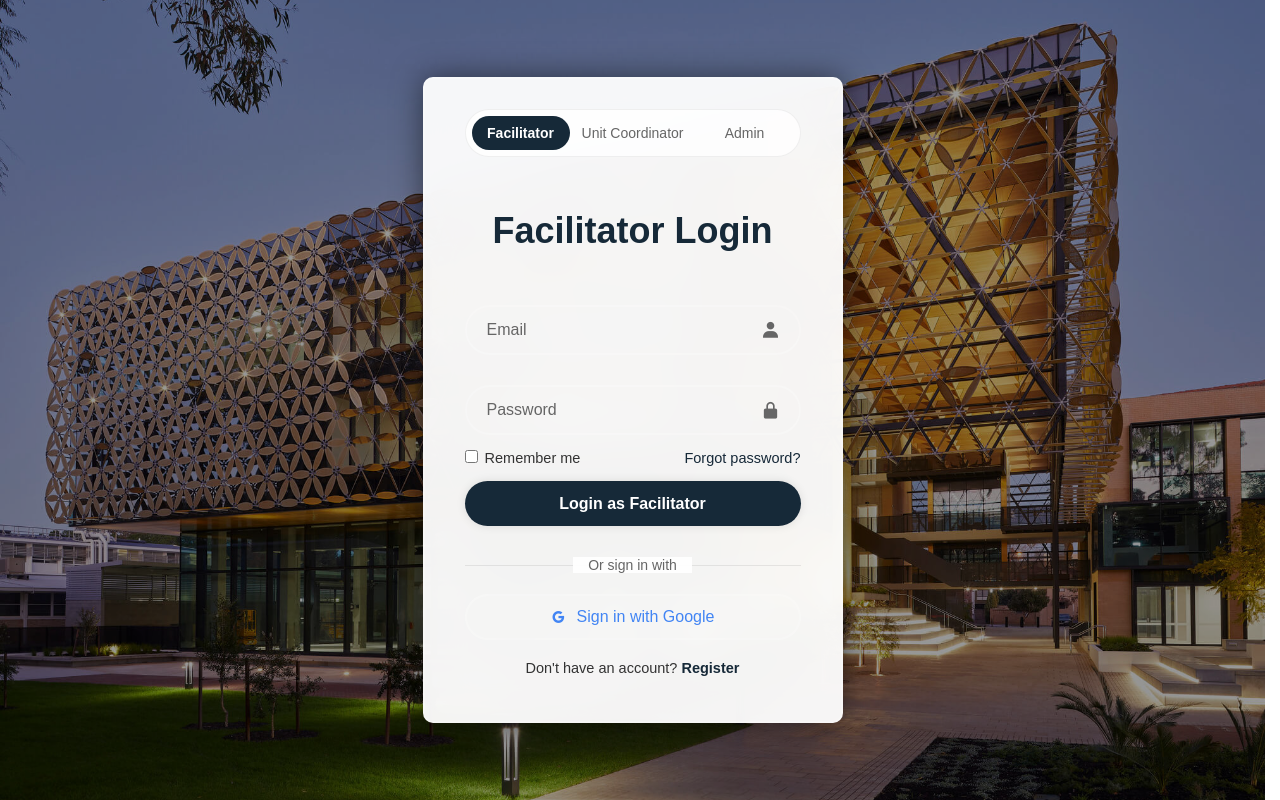
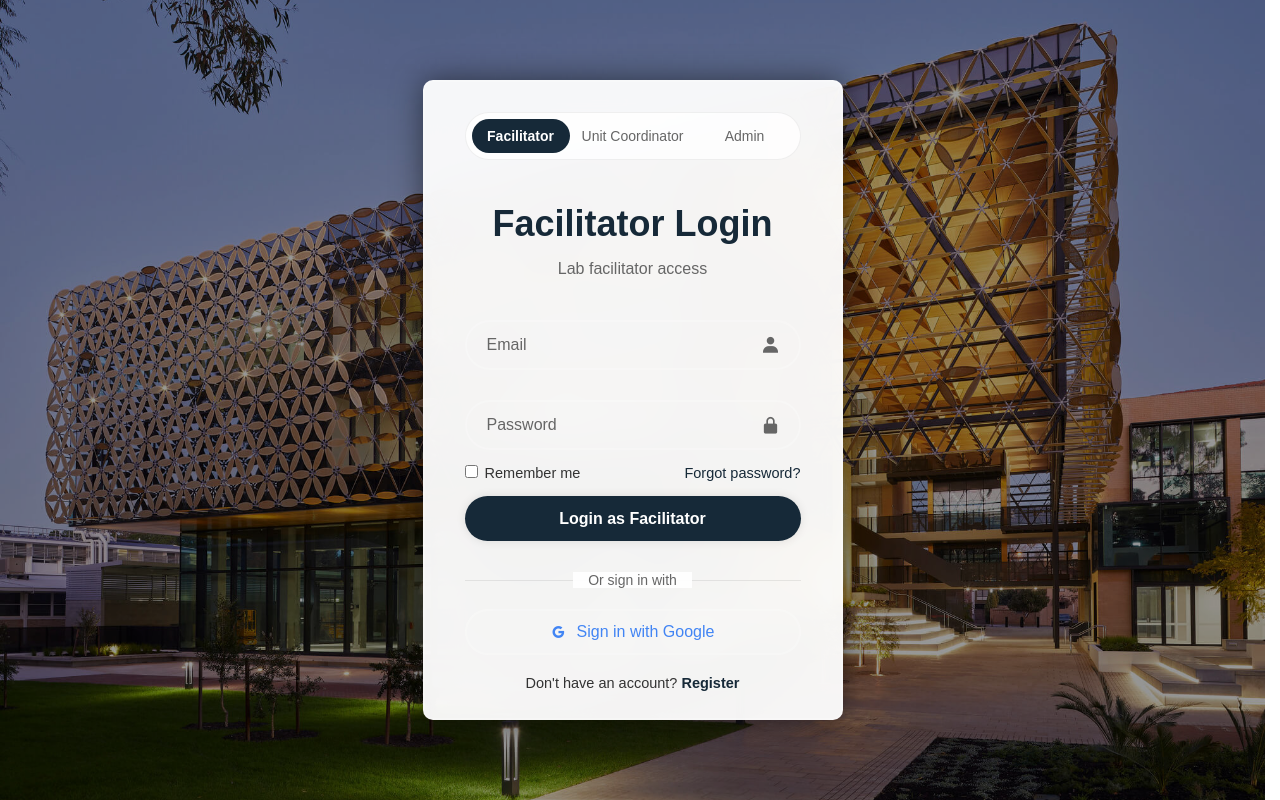
Before and after one commit to Zackggiitt/CITS3200-Scheduling-WebApp--team-42, a Flask app: page / in a window 1280 px wide. Run offline with Flask 3, Linux system fonts and the light colour scheme.

Commit message:
changed some css

```diff
--- a/static/login.css
+++ b/static/login.css
@@ -33,10 +33,12 @@ body::before {
   color: #333; border-radius: 10px;
   padding: 30px 40px; position: relative;
 
-  /* Lock vertical space so role changes don’t move the card */
+  /* Lock vertical space and prevent content overflow */
   min-height: 640px;
+  max-height: 640px; /* Added to cap height */
   display: flex;
   flex-direction: column;
+  overflow: hidden; /* Prevent content from spilling out and affecting border */
 }
 
 /* =========================
@@ -79,14 +81,21 @@ body::before {
    Form Styles
    ========================= */
 .wrapper h1 {
-  font-size: 36px; text-align: center; margin-bottom: 30px; color: #162938;
+  font-size: 36px; text-align: center; margin-bottom: 10px; color: #162938;
+  overflow: hidden; text-overflow: ellipsis; white-space: nowrap; /* Prevent title overflow */
 }
 
-/* Reserve enough space for the longest title (e.g., 2 lines) */
+/* Reserve enough space for the title and subtitle */
 #login-title {
-  display: flex; align-items: center; justify-content: center;
+  display: flex; flex-direction: column; align-items: center; justify-content: center;
   text-align: center;
-  min-height: 88px; /* ~2 lines at 36px */
+  min-height: 100px; /* Adjusted to accommodate title and subtitle */
+  max-height: 100px; /* Cap height to prevent expansion */
+}
+
+.role-subtitle {
+  font-size: 16px; color: #666; text-align: center; margin-top: 5px;
+  overflow: hidden; text-overflow: ellipsis; white-space: nowrap; /* Prevent subtitle overflow */
 }
 
 .input-box {
@@ -127,6 +136,7 @@ body::before {
   cursor: pointer; font-size: 16px; color: #fff; font-weight: 600;
   transition: background-color 0.3s ease;
   white-space: nowrap;  /* prevent “Login as Unit Coordinator” from wrapping */
+  overflow: hidden; text-overflow: ellipsis; /* Prevent button text overflow */
 }
 
 .btn:hover { background: #0f1f2b; }
@@ -180,8 +190,9 @@ body::before {
 }
 
 @media (max-width: 480px) {
-  .wrapper { padding: 15px 20px; min-height: 580px; }
+  .wrapper { padding: 15px 20px; min-height: 580px; max-height: 580px; }
   .wrapper h1 { font-size: 28px; }
-  #login-title { min-height: 68px; }
+  #login-title { min-height: 80px; max-height: 80px; }
+  .role-subtitle { font-size: 14px; }
   .toggle-label { font-size: 12px; padding: 8px 10px; }
 }
--- a/templates/login.html
+++ b/templates/login.html
@@ -28,7 +28,10 @@
       </div>
     </div>
     <form action="{{ url_for('login') }}" method="POST" id="login-form">
-      <h1 id="login-title">Login</h1>
+      <div id="login-title">
+        <h1>Login</h1>
+        <p class="role-subtitle">Lab facilitator access</p>
+      </div>
       <input type="hidden" name="user_role" id="user-role" value="facilitator">
       {% with messages = get_flashed_messages() %}
         {% if messages %}
@@ -51,7 +54,7 @@
         <label><input type="checkbox"> Remember me</label>
         <a href="#">Forgot password?</a>
       </div>
-      <button type="submit" class="btn" id="login-btn">Login</button>
+      <button type="submit" class="btn" id="login-btn">Login as Facilitator</button>
       <div class="oauth-section">
         <div class="divider"><span>Or sign in with</span></div>
         <div class="oauth-buttons">
@@ -70,6 +73,7 @@
     const loginTitle = document.getElementById('login-title');
     const loginBtn = document.getElementById('login-btn');
     const userRoleInput = document.getElementById('user-role');
+    const roleSubtitle = document.querySelector('.role-subtitle');
 
     const facilitatorLabel = document.getElementById('facilitator-label');
     const unitCoordLabel = document.getElementById('unitcoordinator-label');
@@ -80,14 +84,17 @@
     function setActive(role) {
       userRoleInput.value = role;
       if (role === 'facilitator') {
-        loginTitle.textContent = 'Facilitator Login';
+        loginTitle.querySelector('h1').textContent = 'Facilitator Login';
         loginBtn.textContent = 'Login as Facilitator';
+        roleSubtitle.textContent = 'Lab facilitator access';
       } else if (role === 'unit_coordinator') {
-        loginTitle.textContent = 'Unit Coordinator Login';
+        loginTitle.querySelector('h1').textContent = 'Unit Coordinator Login';
         loginBtn.textContent = 'Login as Unit Coordinator';
+        roleSubtitle.textContent = 'Unit management access';
       } else {
-        loginTitle.textContent = 'Admin Login';
+        loginTitle.querySelector('h1').textContent = 'Admin Login';
         loginBtn.textContent = 'Login as Admin';
+        roleSubtitle.textContent = 'Full system access';
       }
       facilitatorLabel.classList.toggle('active', role === 'facilitator');
       unitCoordLabel.classList.toggle('active', role === 'unit_coordinator');
```
Also changed, not shown: dev.db (added).
